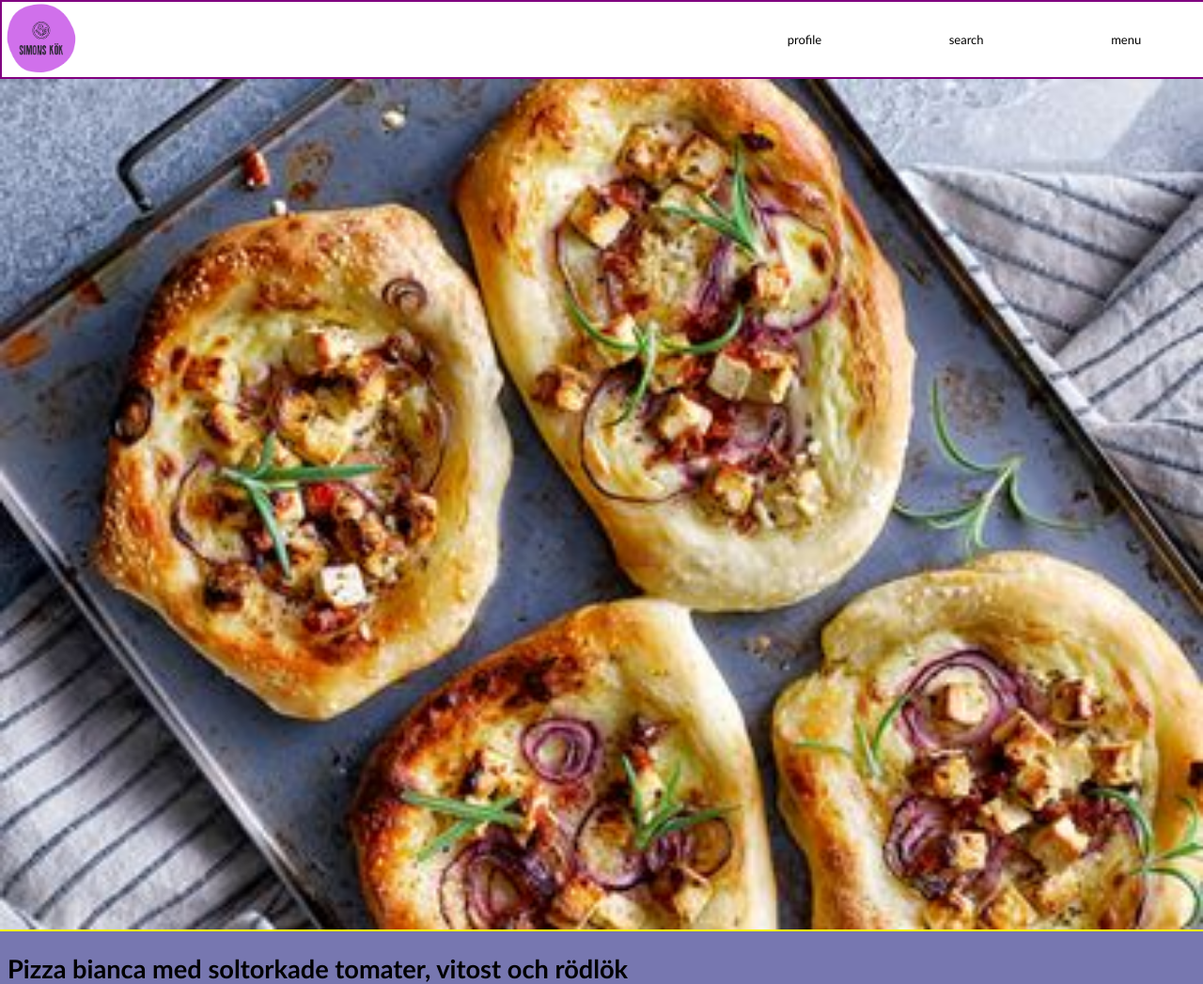
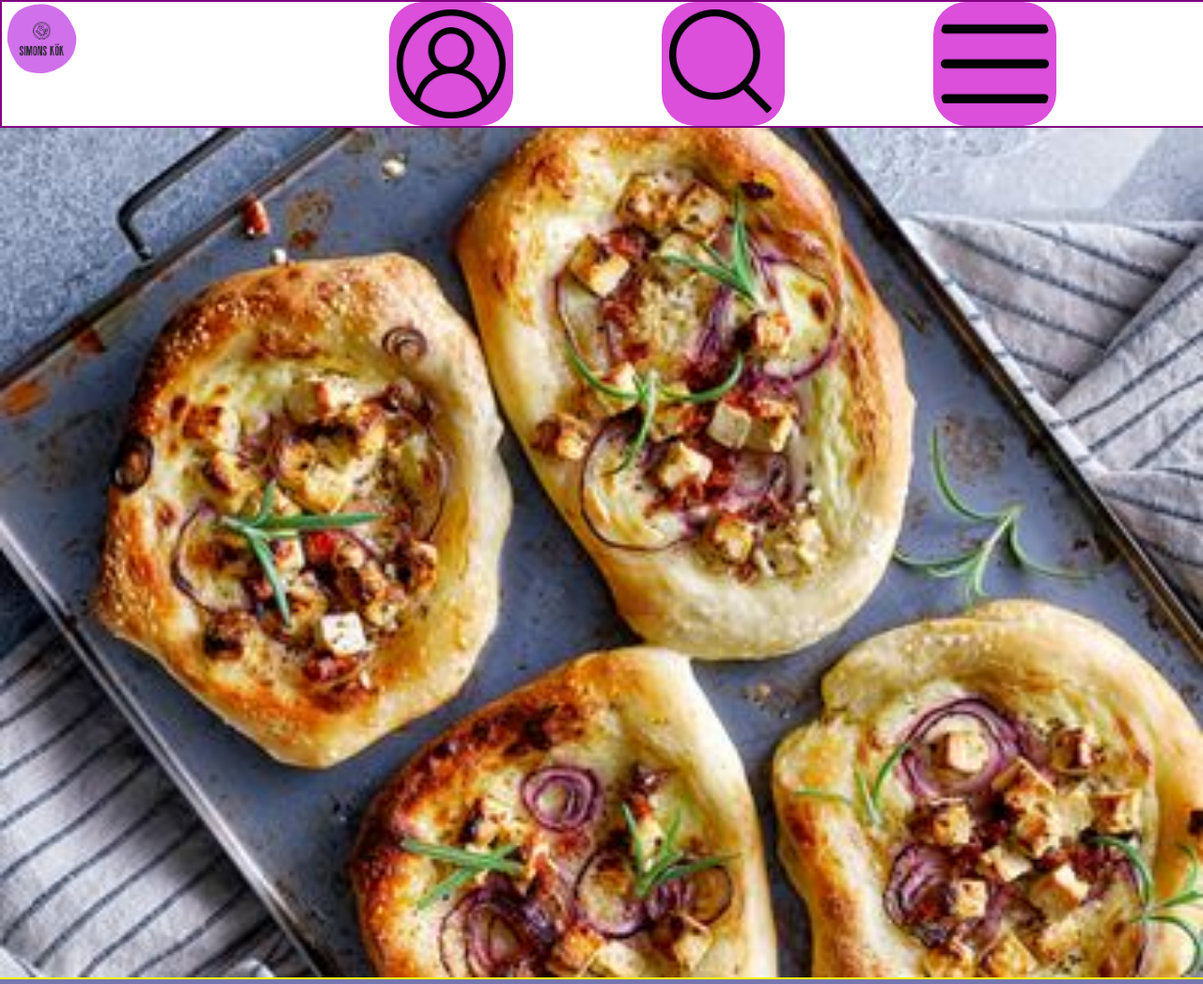
Before and after one commit to nilsson46/receptsida, a plain HTML site: page index.html in a window 1280 px wide. Shown: the top 1047 px of the page at 94% size. Drawn offline with nearby package versions, Linux system fonts and the light colour scheme.

Commit message:
Some more css. New small img's

```diff
--- a/index.html
+++ b/index.html
@@ -1,6 +1,7 @@
 <!DOCTYPE html>
 <html lang="en">
 <head>
+    <!--TODO check validation in html-->
     <meta charset="UTF-8">
     <meta http-equiv="X-UA-Compatible" content="IE=edge">
     <meta name="viewport" content="width=device-width, initial-scale=1.0">
@@ -13,11 +14,11 @@
     <header>
         <nav>
             <ul class="navbar">
-                <li class="logo"><img src="./img/Köklogga.png" alt="" height="78px"></li>
+                <li class="logo"><img src="./img/Köklogga.png" alt="" class="logo-img"></li>
                 <div class="menu-options">
-                    <li class="profile">profile</li>
-                    <li class="search">search</li>
-                    <li class="menu">menu</li>
+                    <li class="menu-img profile"><img src="./img/user.png" class="nav-img"></li>
+                    <li class="menu-img search"><img src="./img/search-interface-symbol.png" class="nav-img"></li>
+                    <li class="menu-img menu"><img src="./img/menu.png" class="nav-img"></li>
                 </div>
             </ul>
         </nav>
--- a/style.css
+++ b/style.css
@@ -23,13 +23,32 @@ h3{
     border: 2px solid purple;
 
 }
+.logo-img{
+    max-width: 20%;
+}
+.nav-img{
+   max-width: 40%;
+   background-color: rgb(219, 79, 219);
+   padding: 0.5rem;
+   border-radius: 2.2rem;
+   display: flex;
+   align-items: center;
+   justify-content: center;
+
+}
 
 .menu-options{
-    width: 40%;
+    width: 70%;
     display: flex;
     justify-content: space-around;
     align-items: center;
     font-size: small;
+}
+
+.menu-img{
+    display: flex;
+    align-items: center;
+    justify-content: space-between;
 }
 
 
```
Also changed, not shown: img/menu.png (added), img/search-interface-symbol.png (added), img/user.png (added).
